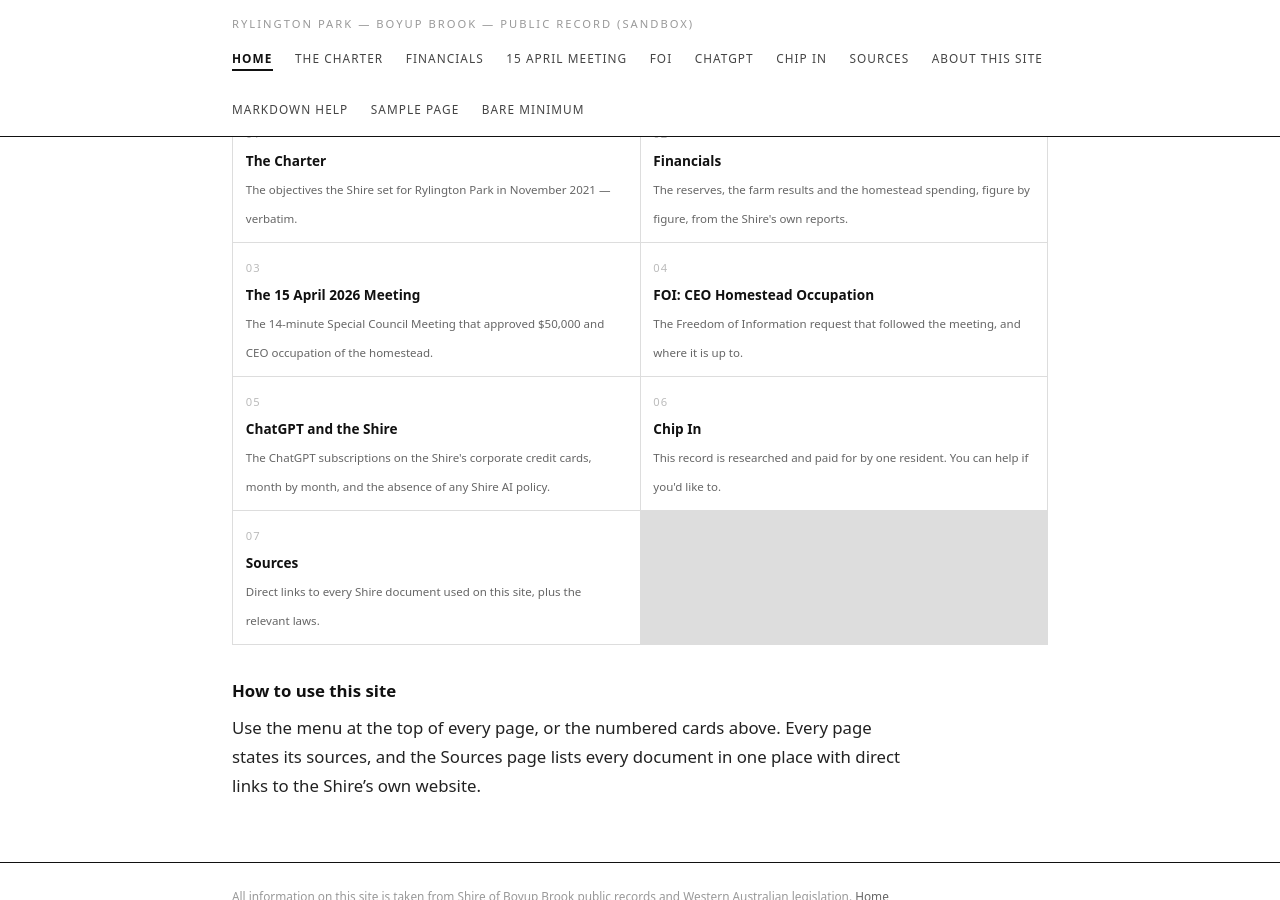
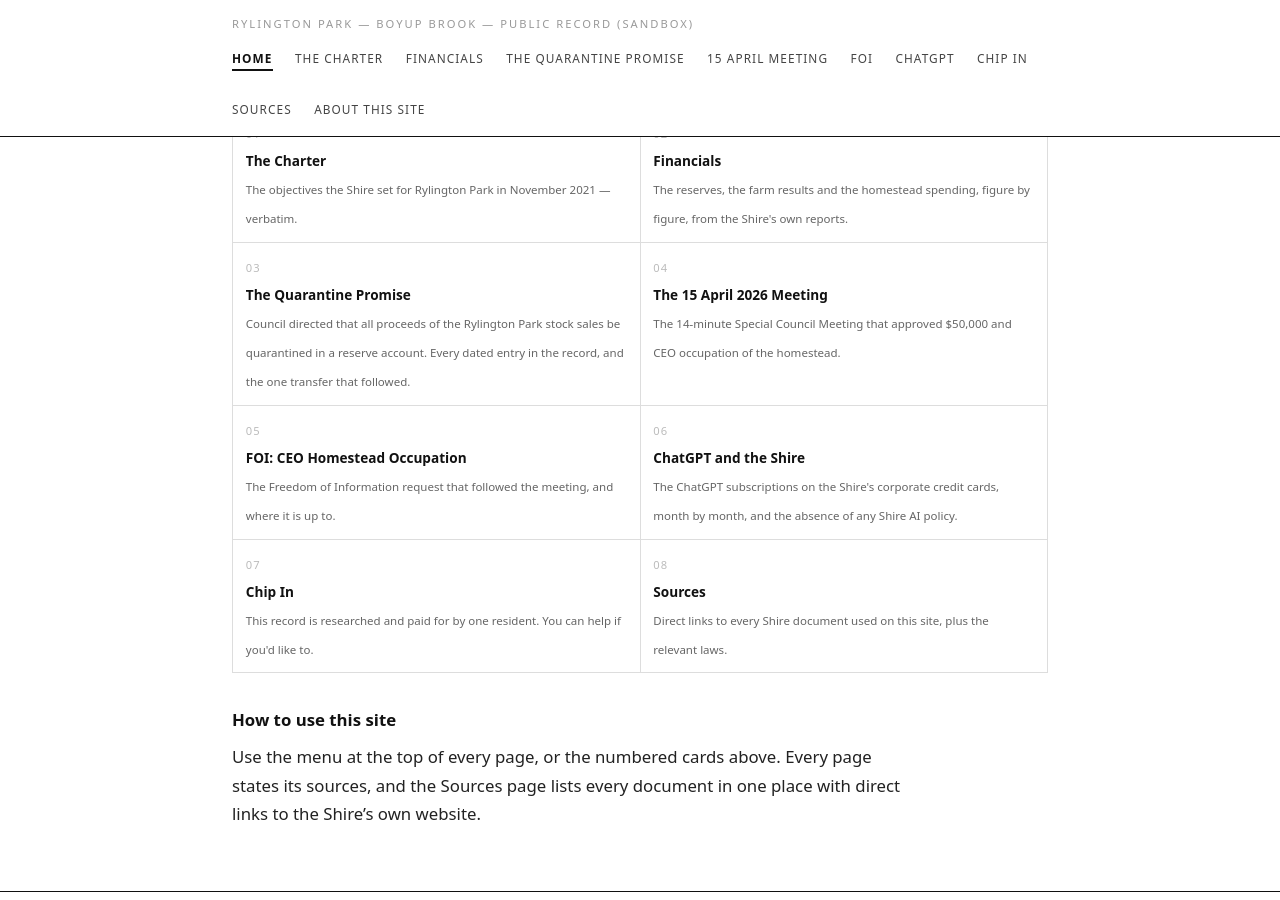
Before and after one commit to filiataxonomi/sandbox, a Jekyll site: the page built from index.md, in a window 1280 px wide and 900 px high, scrolled down 579 px. Built offline with Jekyll 4.4.1, drawn with Linux system fonts in a browser that asks for light colours.

Commit message:
Add files via upload

```diff
--- a/_data/cards.yml
+++ b/_data/cards.yml
@@ -10,6 +10,10 @@
 - title: Financials
   text: The reserves, the farm results and the homestead spending, figure by figure, from the Shire's own reports.
   url: financials.html
+
+- title: The Quarantine Promise
+  text: Council directed that all proceeds of the Rylington Park stock sales be quarantined in a reserve account. Every dated entry in the record, and the one transfer that followed.
+  url: quarantine-promise.html
 
 - title: The 15 April 2026 Meeting
   text: The 14-minute Special Council Meeting that approved $50,000 and CEO occupation of the homestead.
--- a/_data/nav.yml
+++ b/_data/nav.yml
@@ -12,6 +12,8 @@
   url: charter.html
 - label: Financials
   url: financials.html
+- label: The Quarantine Promise
+  url: quarantine-promise.html
 - label: 15 April Meeting
   url: foi-meeting.html
 - label: FOI
@@ -24,12 +26,3 @@
   url: sources.html
 - label: About This Site
   url: about.html
-
-# The three entries below are sandbox practice pages.
-# Delete these six lines whenever you like - good first exercise.
-- label: Markdown Help
-  url: markdown-help.html
-- label: Sample Page
-  url: sample-page.html
-- label: Bare Minimum
-  url: bare-minimum.html
```
